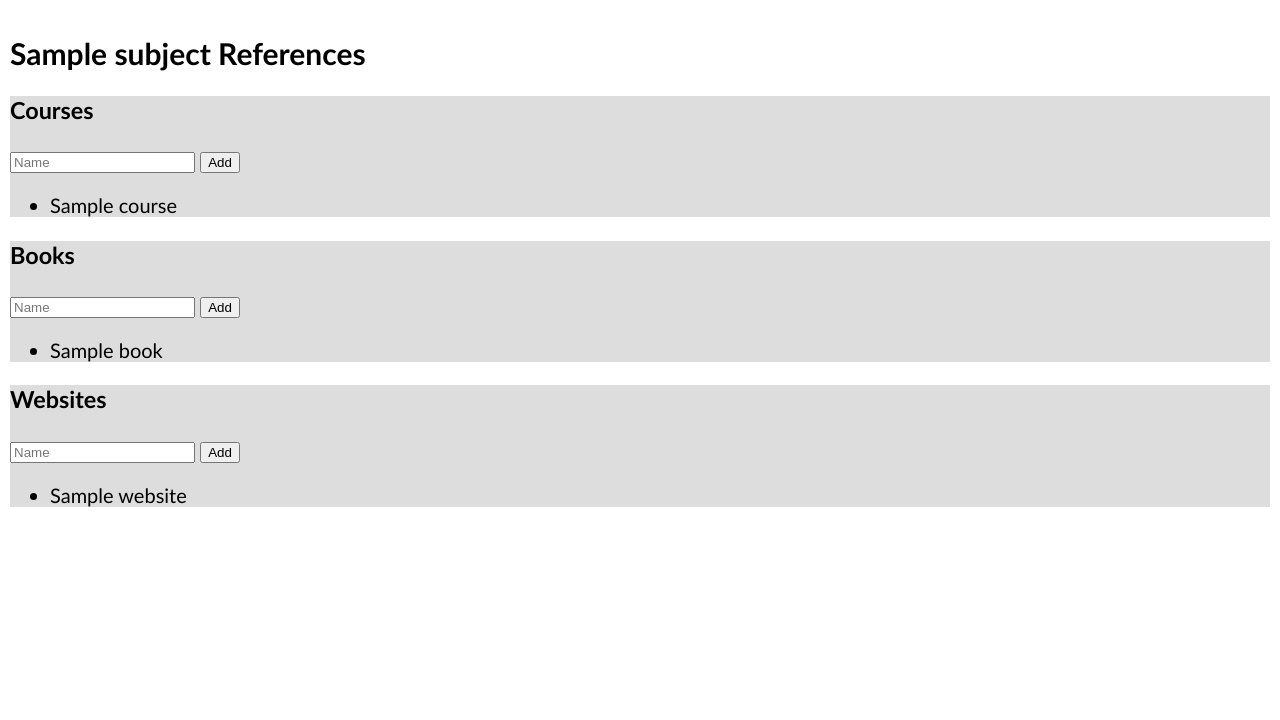
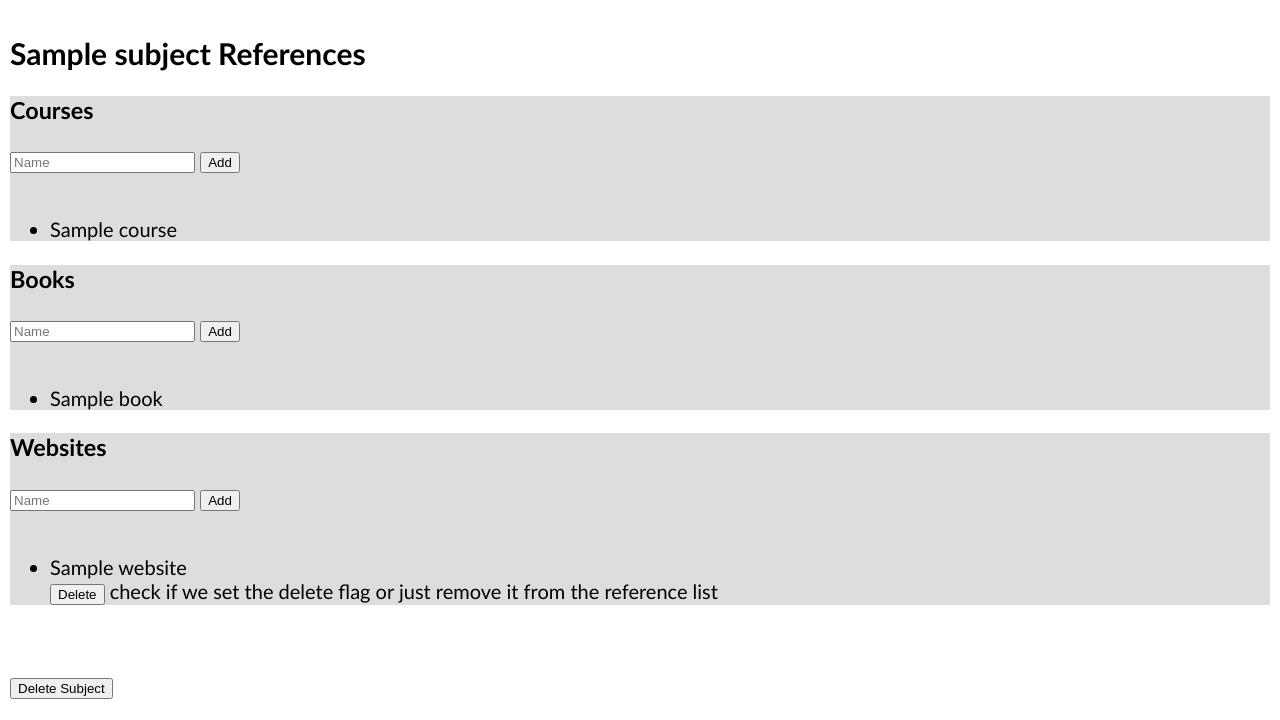
Before and after one commit to iolucas/navigatte3, a Django app: a page that uses subjects/templates/subjects-detail.html in a window 1280 px wide. Shown: the part 80-800 px from the top of the page. Run offline with Django 3.2, Linux system fonts and the light colour scheme; a user stored in the database is signed in; tables that the repository leaves empty hold one stand-in row (values such as "Sample post").

Commit message:
Implemented Delete Routine and invalid req response
-Implemented delete flag for subjects and subjects references
-Implemented delete routine for subjects
-Implemented invalid request response that give details in case of debug
mode
-Updated model field with inheritance
-Added verification of empty subjects and references @ the templates

```diff
--- a/subjects/models.py
+++ b/subjects/models.py
@@ -7,6 +7,8 @@ from django.contrib.auth.models import User
 class Subject(models.Model):
     name = models.CharField(max_length=200)
     #description = models.TextField()
+
+    deleted = models.BooleanField(default=False)
 
     #Blocks that are recommended pre-requisites for this block
     parents = models.ManyToManyField("Subject", blank=True)
@@ -22,20 +24,28 @@ class Subject(models.Model):
     def __str__(self):
         return self.name
 
-class Book(models.Model):
+#Abstract class to inherit all Subject references
+class SubjectReference(models.Model):
     name = models.CharField(max_length=200)
+    short_description = models.CharField(max_length=200, blank=True)
+    long_description = models.CharField(max_length=1000, blank=True)
+
+    deleted = models.BooleanField(default=False)
 
     def __str__(self):
         return self.name
 
-class Website(models.Model):
-    name = models.CharField(max_length=200)
+    class Meta:
+        abstract = True
 
-    def __str__(self):
-        return self.name
 
-class Course(models.Model):
-    name = models.CharField(max_length=200)
+class Book(SubjectReference):
+    author = models.CharField(max_length=100, blank=True)
 
-    def __str__(self):
-        return self.name
+
+class Website(SubjectReference):
+    address = models.CharField(max_length=2000, blank=True)
+
+
+class Course(SubjectReference):
+    country = models.CharField(max_length=50, blank=True)
--- a/subjects/templates/subjects-detail.html
+++ b/subjects/templates/subjects-detail.html
@@ -13,12 +13,19 @@
                 <input type="hidden" name="subject_id" value="{{subject_id}}">
                 <input type="submit" value="Add">
             </form>
+            <br>
         {% endif %}
+
+        {% if not courses %}
+            No course to display.
+        {% else %}
             <ul>
                 {% for course in courses %}
                     <li>{{course.name}}</li>
                 {% endfor %}
             </ul>
+        {% endif %}
+
     </div>
 
     <div class="subject-reference">
@@ -30,12 +37,18 @@
                 <input type="hidden" name="subject_id" value="{{subject_id}}">
                 <input type="submit" value="Add">
             </form>
+            <br>
         {% endif %}
+
+        {% if not books %}
+            No book to display.
+        {% else %}
             <ul>
                 {% for book in books %}
                     <li>{{book.name}}</li>
                 {% endfor %}
             </ul>
+        {% endif %}
     </div>
 
     <div class="subject-reference">
@@ -47,12 +60,36 @@
                 <input type="hidden" name="subject_id" value="{{subject_id}}">
                 <input type="submit" value="Add">
             </form>
+            <br>
         {% endif %}
+
+        {% if not websites %}
+            No website to display.
+        {% else %}
             <ul>
             {% for website in websites %}
                 <li>{{website.name}}</li>
+                {% if isOwner %}
+                    <form method="post" action="{% url 'subjects_reference_add' userpage=userpage %}">
+                        {% csrf_token %}
+                        <input type="hidden" name="reference_id" value="{{subject_id}}">
+                        <input type="submit" value="Delete">
+                        check if we set the delete flag or just remove it from the reference list
+                    </form>
+                {% endif %}
             {% endfor %}
             </ul>
+        {% endif %}
     </div>
 
+    {% if isOwner %}
+        <br>
+        <br>
+        <form action="{% url 'subjects_delete' userpage=userpage %}" method="POST">
+            {% csrf_token %}
+            <input type="hidden" name="subject_id" value="{{subject_id}}">
+            <input type="submit" value="Delete Subject">
+        </form>
+    {% endif %}
+
 {% endblock %}
--- a/subjects/urls.py
+++ b/subjects/urls.py
@@ -5,6 +5,7 @@ from . import views
 urlpatterns = [
     url(r'^$', views.subjectsDisplay, name='subjects_display'),
     url(r'^add/', views.subjectAdd, name='subjects_add'),
+    url(r'^delete/', views.subjectDelete, name='subjects_delete'),
     url(r'^details/', views.subjectsDetail, name='subjects_detail'),
     url(r'^add-reference/', views.subjectsReferenceAdd, name='subjects_reference_add'),
 ]
--- a/subjects/views.py
+++ b/subjects/views.py
@@ -32,8 +32,9 @@ def subjectsDisplay(request, userpage):
     #return the request userpage, signaling whether this user is the owner or not
 
     #userpage is the current userpage displayed
+    #Get all the subjects that are not deleted
     return render(request, 'subjects-display.html', {
-        'subject_list': userpageRef.subject_set.all(),
+        'subject_list': userpageRef.subject_set.filter(deleted=False),
         'userpage': userpage,
         'isOwner': userpageRef == request.user,
     })
@@ -77,11 +78,12 @@ def subjectsDetail(request, userpage):
         try:
             subject_details = Subject.objects.get(id=request.GET['id'])
 
+            #Get all the references that have not the delete flag set
             return render(request, 'subjects-detail.html', {
                 'name': subject_details.name,
-                'books': subject_details.books.all(),
-                'courses': subject_details.courses.all(),
-                'websites': subject_details.websites.all(),
+                'books': subject_details.books.filter(deleted=False),
+                'courses': subject_details.courses.filter(deleted=False),
+                'websites': subject_details.websites.filter(deleted=False),
                 'subject_id': request.GET['id'],
                 'userpage': userpage,
                 'isOwner': userpageRef == request.user,
@@ -97,10 +99,8 @@ def subjectsDetail(request, userpage):
 @user_passes_test(loginCheck, login_url="/login/")
 def subjectsReferenceAdd(request, userpage):
     if not "subject_id" in request.POST:
-        if settings.DEBUG:
-            return HttpResponse("Invalid reference add request. No subjectID in POST method.")
-        else:
-            return HttpResponse("Invalid Request")
+        return invalidRequest("Invalid reference add request. No subjectID in POST method.")
+
 
     subjectId = request.POST["subject_id"]
 
@@ -110,10 +110,7 @@ def subjectsReferenceAdd(request, userpage):
 
         #If the target object owner is not the current user, finish with error
         if request.user != targetSubject.owner:
-            if settings.DEBUG:
-                return HttpResponse("Invalid reference add request. The target user owner of the subject is not the authenticated user.")
-            else:
-                return HttpResponse("Invalid Request")
+            return invalidRequest("Invalid reference add request. The target user owner of the subject is not the authenticated user.")
 
         #check which reference is being add
         if "course_name" in request.POST:
@@ -140,7 +137,64 @@ def subjectsReferenceAdd(request, userpage):
         return redirect(reverse('subjects_detail', kwargs={'userpage': userpage}) + "?id=" + subjectId)
 
     except Exception as e:
-        if settings.DEBUG:
-            return HttpResponse("Invalid reference add request. Exception: " + str(e))
-        else:
-            return HttpResponse("Invalid Request")
+        return invalidRequest("Invalid reference add request. Exception: " + str(e))
+
+
+#View to handle subject delete
+def subjectDelete(request, userpage):
+    if request.method != 'POST':
+        return HttpResponse("Invalid Request")
+
+    #If a subject_id field is present and is valid (not empty)
+    if 'subject_id' in request.POST and request.POST['subject_id']:
+
+        try:
+            targetSubject = Subject.objects.get(id=request.POST['subject_id'])
+
+            #Verifies if this subject does belongs to this user
+            if request.user != targetSubject.owner:
+                return invalidRequest("Invalid Delete. This subject does not belong to the signed in user.")
+
+            #If it is the owner, set delete flag in the object and return subjects page
+            targetSubject.deleted = True
+            targetSubject.save()
+
+            return redirect("subjects_display", userpage=userpage)
+
+        except Exception as e:
+            return invalidRequest("Error while deleting: " + str(e))
+
+    return invalidRequest("No subject id or invalid subject id send.")
+
+#View to handle subject reference delete
+def subjectReferenceDelete(request, userpage):
+    if request.method != 'POST':
+        return HttpResponse("Invalid Request")
+
+    #If a subject_id field is present and is valid (not empty)
+    if 'subject_id' in request.POST and request.POST['subject_id']:
+
+        try:
+            targetSubject = Subject.objects.get(id=request.POST['subject_id'])
+
+            #Verifies if this subject does belongs to this user
+            if request.user != targetSubject.owner:
+                return invalidRequest("Invalid Delete. This subject does not belong to the signed in user.")
+
+            #If it is the owner, set delete flag in the object and return subjects page
+            targetSubject.deleted = True
+            targetSubject.save()
+
+            return redirect("subjects_display", userpage=userpage)
+
+        except Exception as e:
+            return invalidRequest("Error while deleting: " + str(e))
+
+    return invalidRequest("No subject id or invalid subject id send.")
+
+
+def invalidRequest(debugMsg, nonDebugMsg = "Invalid Request"):
+    if settings.DEBUG:
+        return HttpResponse(debugMsg)
+
+    return HttpResponse(nonDebugMsg)
```
Also changed, not shown: subjects/templates/subjects-display.html (+14 -5 lines). Lines whose indentation alone changed are shown as unchanged.
